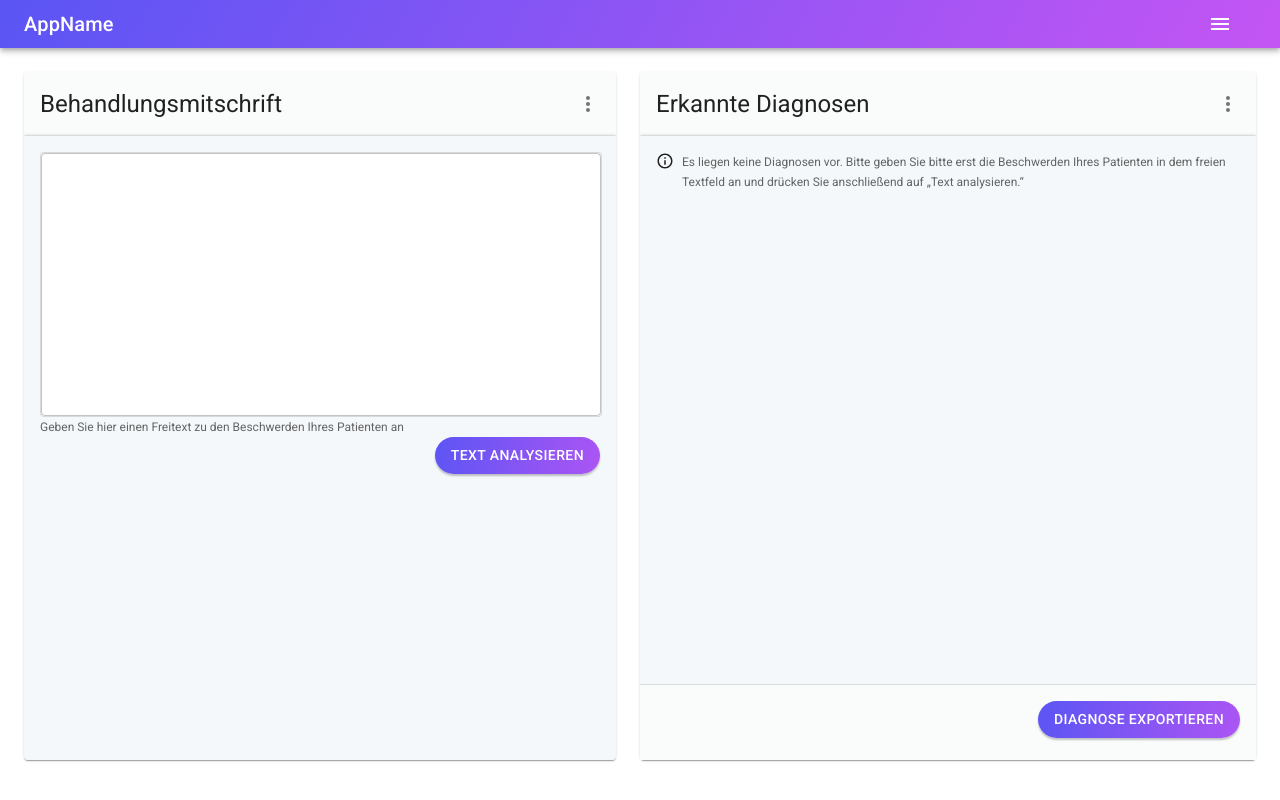
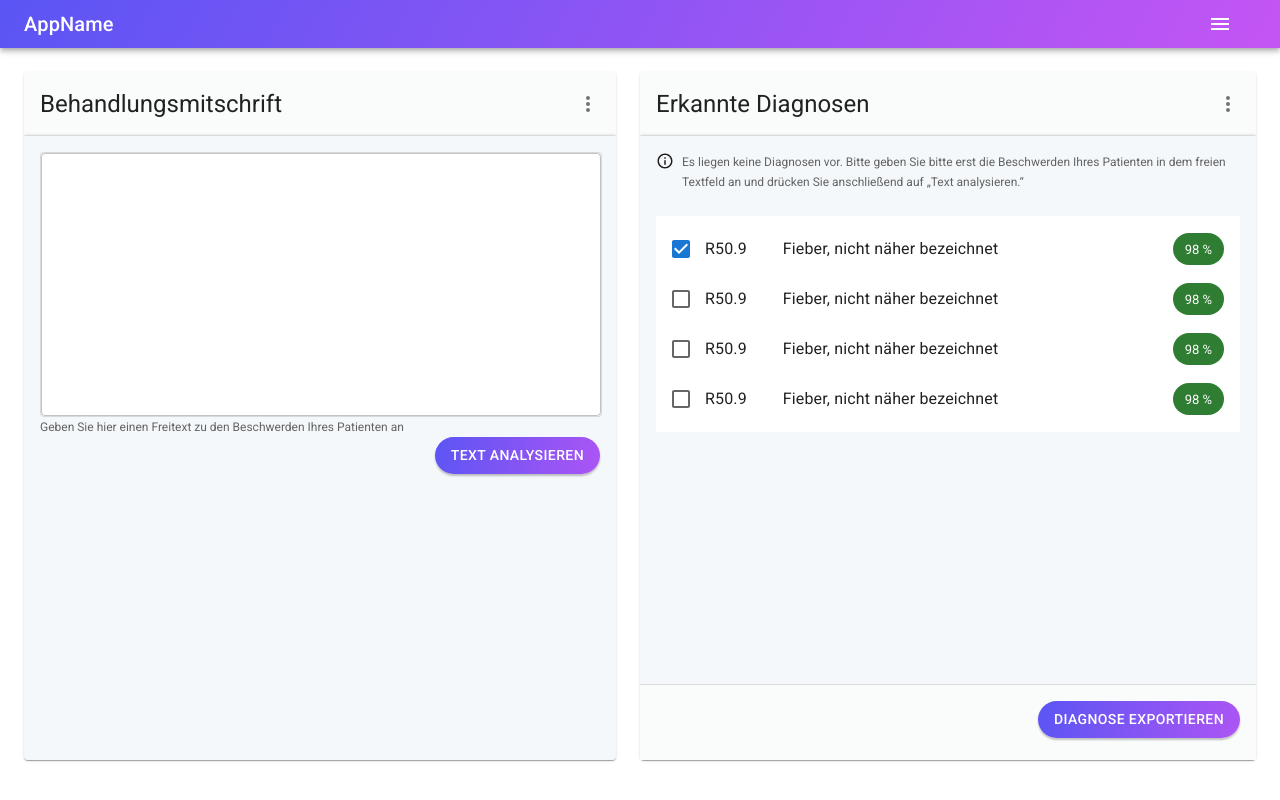
Before and after one commit to chami98/Mediverse, a React (Create React App) app: page / in a window 1280 px wide. Built offline with nearby package versions, Linux system fonts and the light colour scheme.

Commit message:
Created DetectedDiagnoses component

```diff
--- /dev/null
+++ b/src/Components/DetectedDiagnoses.js
@@ -0,0 +1,80 @@
+import React from "react";
+import List from "@mui/material/List";
+import ListItem from "@mui/material/ListItem";
+import ListItemButton from "@mui/material/ListItemButton";
+import ListItemIcon from "@mui/material/ListItemIcon";
+import ListItemText from "@mui/material/ListItemText";
+import Checkbox from "@mui/material/Checkbox";
+import IconButton from "@mui/material/IconButton";
+import CommentIcon from "@mui/icons-material/Comment";
+import { Box } from "@mui/system";
+import { Chip, Stack, Typography } from "@mui/material";
+
+const DetectedDiagnoses = () => {
+  const [checked, setChecked] = React.useState([0]);
+
+  const handleToggle = (value) => () => {
+    const currentIndex = checked.indexOf(value);
+    const newChecked = [...checked];
+
+    if (currentIndex === -1) {
+      newChecked.push(value);
+    } else {
+      newChecked.splice(currentIndex, 1);
+    }
+
+    setChecked(newChecked);
+  };
+
+  return (
+    <Box sx={{ marginTop: "24px" }}>
+      <List sx={{ width: "100%", bgcolor: "background.paper" }}>
+        {[0, 1, 2, 3].map((value) => {
+          const labelId = `checkbox-list-label-${value}`;
+
+          return (
+            <ListItem
+              key={value}
+              secondaryAction={<Chip label="98 %" color="success" />}
+              disablePadding
+            >
+              <ListItemButton
+                role={undefined}
+                onClick={handleToggle(value)}
+                dense
+              >
+                <Box sx={{ width: "18px", marginRight: "15px" }}>
+                  <ListItemIcon>
+                    <Checkbox
+                      edge="start"
+                      checked={checked.indexOf(value) !== -1}
+                      tabIndex={-1}
+                      disableRipple
+                      inputProps={{ "aria-labelledby": labelId }}
+                    />
+                  </ListItemIcon>
+                  {/* <ListItemText id={labelId} primary={`Line item ${value + 1}`} />
+                   */}
+                </Box>
+
+                <Stack
+                  direction="row"
+                  justifyContent="flex-start"
+                  alignItems="center"
+                  spacing={2}
+                >
+                  <Typography>R50.9</Typography>
+                  <Typography style={{ marginLeft: "36px" }}>
+                    Fieber, nicht näher bezeichnet
+                  </Typography>
+                </Stack>
+              </ListItemButton>
+            </ListItem>
+          );
+        })}
+      </List>
+    </Box>
+  );
+};
+
+export default DetectedDiagnoses;
--- a/src/Components/OutputDataContainer.js
+++ b/src/Components/OutputDataContainer.js
@@ -10,6 +10,7 @@ import Box from "@mui/material/Box";
 import { Button, Divider, Stack, TextField } from "@mui/material";
 import InfoOutlinedIcon from "@mui/icons-material/InfoOutlined";
 import { width } from "@mui/system";
+import DetectedDiagnoses from "./DetectedDiagnoses";
 
 const OutputDataContainer = () => {
   return (
@@ -64,6 +65,7 @@ const OutputDataContainer = () => {
                 drücken Sie anschließend auf „Text analysieren.“
               </Typography>
             </Stack>
+            <DetectedDiagnoses />
           </CardContent>
           <Box
             sx={{
```
